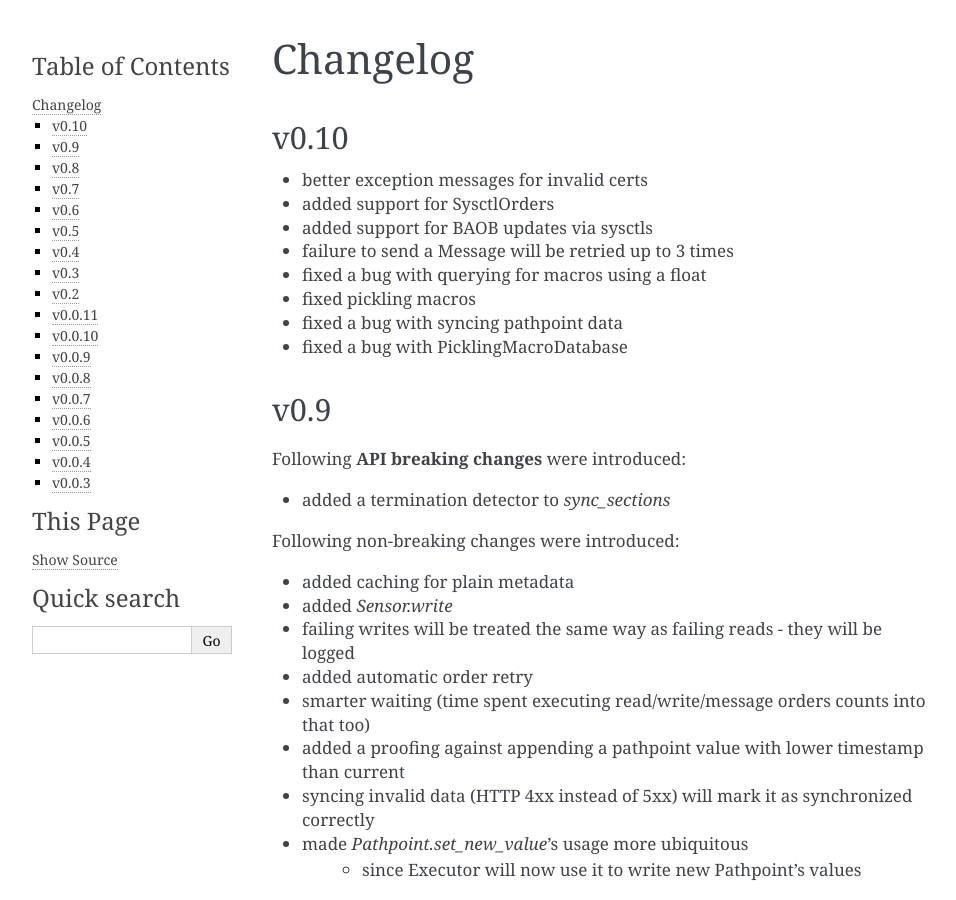
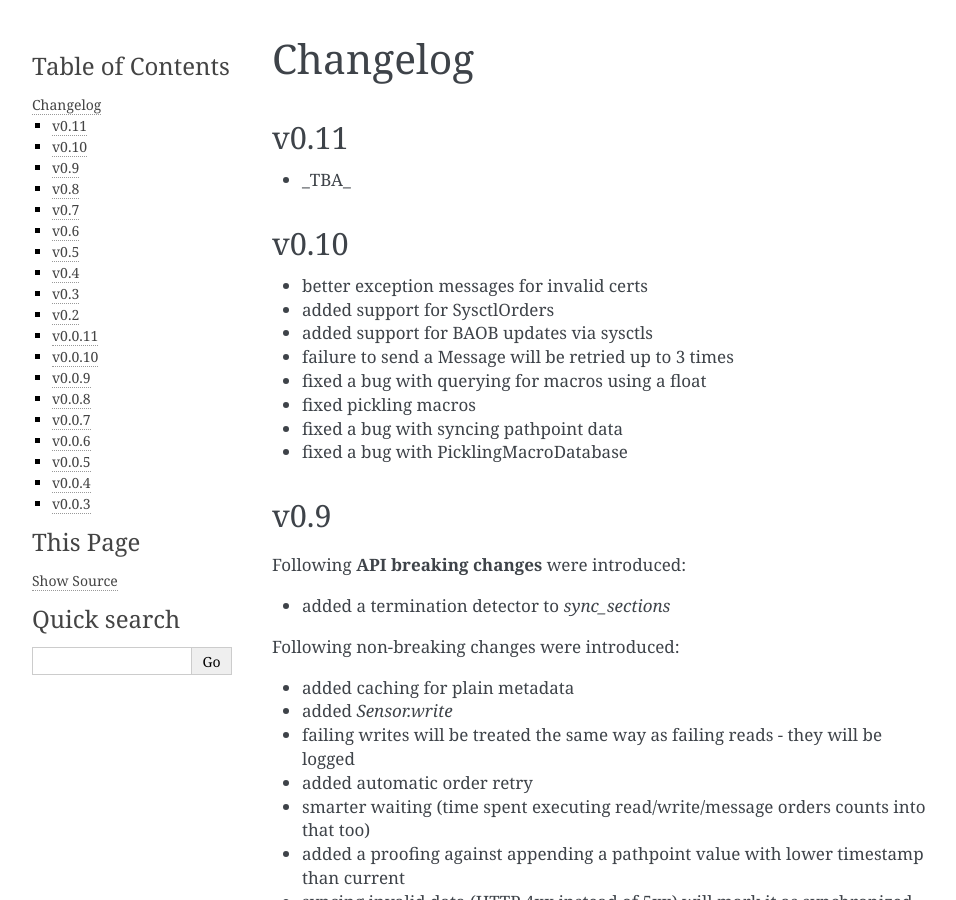
Before and after one commit to smok-serwis/smok-client, a Sphinx documentation site: the page built from docs/changelog.rst, in a window 1280 px wide and 900 px high. Shown: the whole window, without its empty margins (148-1104 px from the left). Built offline with Sphinx 7.4.7, drawn with Linux system fonts in a browser that asks for light colours.

Commit message:
ver bump

```diff
--- a/docs/changelog.rst
+++ b/docs/changelog.rst
@@ -1,5 +1,10 @@
 Changelog
 =========
+
+v0.11
+~~~~~
+
+* _TBA_
 
 v0.10
 ~~~~~
--- a/smok/__init__.py
+++ b/smok/__init__.py
@@ -1 +1 @@
-__version__ = '0.10'
+__version__ = '0.11a1'
```
